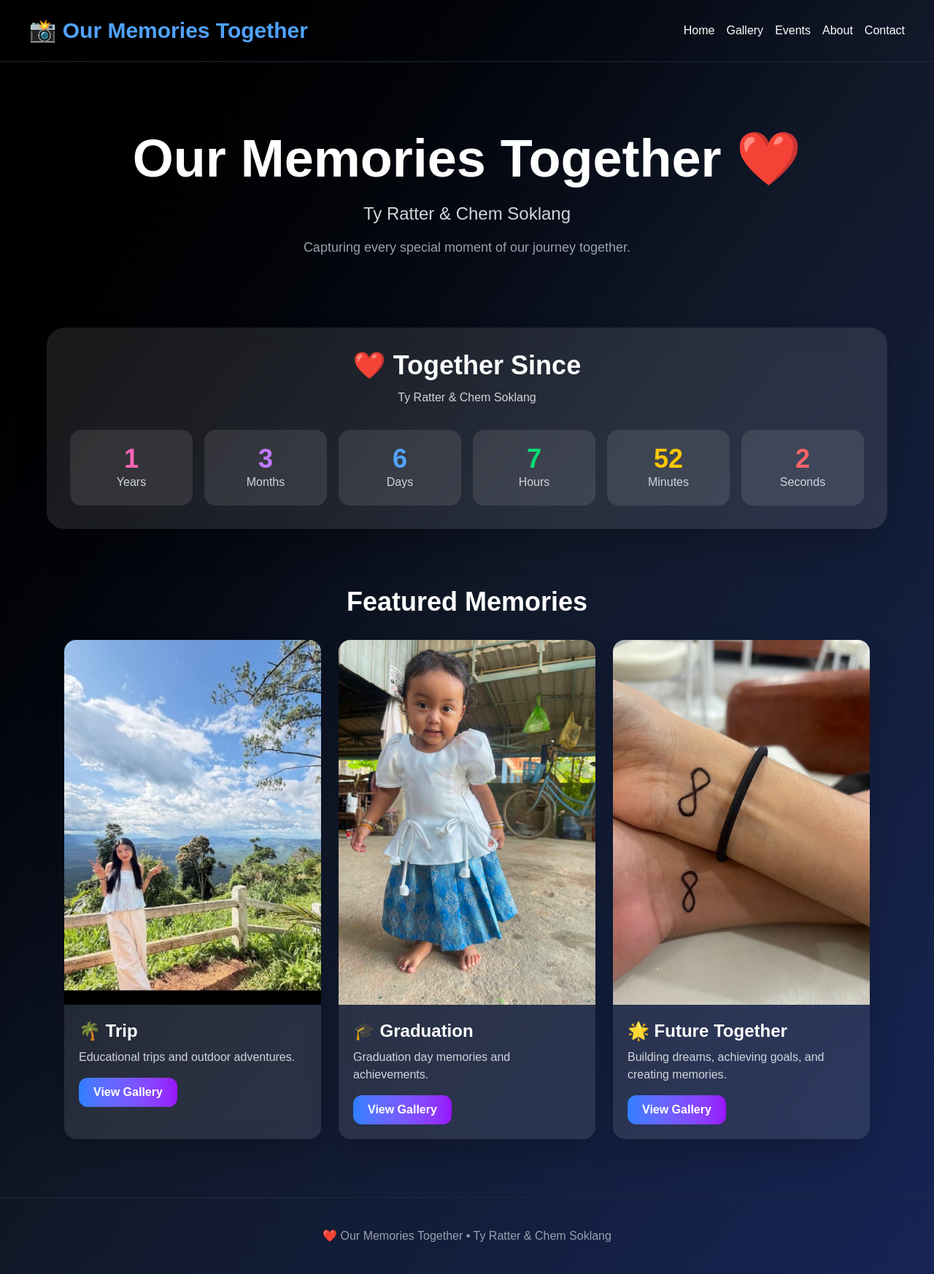
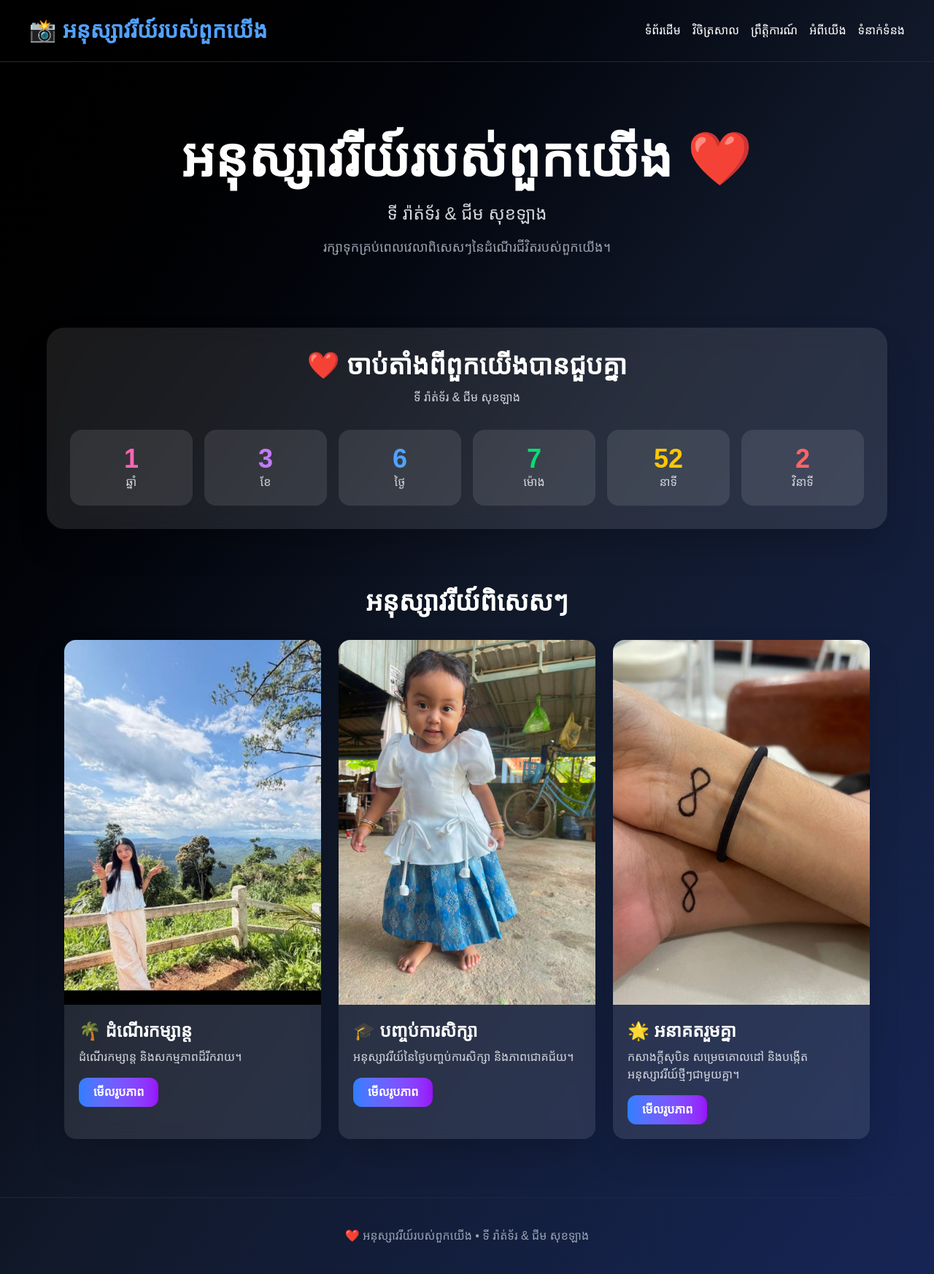
Before and after one commit to kachheangveng7-dot/veng-photo, a Next.js app: page / in a window 1280 px wide. Shown: the whole page at 73% size. Built offline with nearby package versions, Linux system fonts and the light colour scheme.

Commit message:
Khmer Home Page

```diff
--- a/app/page.tsx
+++ b/app/page.tsx
@@ -58,44 +58,44 @@
       {/* Navigation */}
       <nav className="flex flex-col md:flex-row justify-between items-center px-6 md:px-10 py-6 border-b border-gray-800 gap-4">
         <h1 className="text-xl md:text-3xl font-bold text-blue-400">
-          📸 Our Memories Together
+          📸 អនុស្សាវរីយ៍របស់ពួកយើង
         </h1>
 
         <div className="flex flex-wrap justify-center gap-4 text-sm md:text-base">
           <Link href="/" className="hover:text-blue-400">
-            Home
+            ទំព័រដើម
           </Link>
 
           <Link href="/gallery" className="hover:text-blue-400">
-            Gallery
+            វិចិត្រសាល
           </Link>
 
           <Link href="/events" className="hover:text-blue-400">
-            Events
+            ព្រឹត្តិការណ៍
           </Link>
 
           <Link href="/about" className="hover:text-blue-400">
-            About
+            អំពីយើង
           </Link>
 
           <Link href="/contact" className="hover:text-blue-400">
-            Contact
+            ទំនាក់ទំនង
           </Link>
         </div>
       </nav>
 
-      {/* Hero Section */}
+      {/* Hero */}
       <section className="text-center py-16 md:py-24 px-4">
         <h1 className="text-4xl md:text-7xl font-bold text-white">
-          Our Memories Together ❤️
+          អនុស្សាវរីយ៍របស់ពួកយើង ❤️
         </h1>
 
         <p className="text-lg md:text-2xl text-gray-300 mt-6">
-          Ty Ratter & Chem Soklang
+          ទី រ៉ាត់ទ័រ & ជីម សុខឡាង
         </p>
 
         <p className="text-sm md:text-lg text-gray-400 mt-4">
-          Capturing every special moment of our journey together.
+          រក្សាទុកគ្រប់ពេលវេលាពិសេសៗនៃដំណើរជីវិតរបស់ពួកយើង។
         </p>
       </section>
 
@@ -103,11 +103,11 @@
       <section className="px-6 pb-20">
         <div className="max-w-6xl mx-auto bg-white/10 backdrop-blur-lg rounded-3xl p-8 shadow-2xl">
           <h2 className="text-3xl md:text-4xl font-bold text-center mb-3">
-            ❤️ Together Since
+            ❤️ ចាប់តាំងពីពួកយើងបានជួបគ្នា
           </h2>
 
           <p className="text-center text-gray-300 mb-8">
-            Ty Ratter & Chem Soklang
+            ទី រ៉ាត់ទ័រ & ជីម សុខឡាង
           </p>
 
           <div className="grid grid-cols-2 md:grid-cols-6 gap-4 text-center">
@@ -115,42 +115,42 @@
               <p className="text-4xl font-bold text-pink-400">
                 {timeTogether.years}
               </p>
-              <p className="text-gray-300">Years</p>
+              <p className="text-gray-300">ឆ្នាំ</p>
             </div>
 
             <div className="bg-white/10 rounded-2xl p-5">
               <p className="text-4xl font-bold text-purple-400">
                 {timeTogether.months}
               </p>
-              <p className="text-gray-300">Months</p>
+              <p className="text-gray-300">ខែ</p>
             </div>
 
             <div className="bg-white/10 rounded-2xl p-5">
               <p className="text-4xl font-bold text-blue-400">
                 {timeTogether.days}
               </p>
-              <p className="text-gray-300">Days</p>
+              <p className="text-gray-300">ថ្ងៃ</p>
             </div>
 
             <div className="bg-white/10 rounded-2xl p-5">
               <p className="text-4xl font-bold text-green-400">
                 {timeTogether.hours}
               </p>
-              <p className="text-gray-300">Hours</p>
+              <p className="text-gray-300">ម៉ោង</p>
             </div>
 
             <div className="bg-white/10 rounded-2xl p-5">
               <p className="text-4xl font-bold text-yellow-400">
                 {timeTogether.minutes}
               </p>
-              <p className="text-gray-300">Minutes</p>
+              <p className="text-gray-300">នាទី</p>
             </div>
 
             <div className="bg-white/10 rounded-2xl p-5">
               <p className="text-4xl font-bold text-red-400">
                 {timeTogether.seconds}
               </p>
-              <p className="text-gray-300">Seconds</p>
+              <p className="text-gray-300">វិនាទី</p>
             </div>
           </div>
         </div>
@@ -159,7 +159,7 @@
       {/* Featured Memories */}
       <section className="max-w-6xl mx-auto px-6 pb-20">
         <h2 className="text-3xl md:text-4xl font-bold mb-8 text-center">
-          Featured Memories
+          អនុស្សាវរីយ៍ពិសេសៗ
         </h2>
 
         <div className="grid grid-cols-1 md:grid-cols-3 gap-6">
@@ -173,18 +173,18 @@
 
             <div className="p-5">
               <h3 className="text-2xl font-bold">
-                🌴 Trip
+                🌴 ដំណើរកម្សាន្ត
               </h3>
 
               <p className="text-gray-300 mt-2 mb-4">
-                Educational trips and outdoor adventures.
+                ដំណើរកម្សាន្ត និងសកម្មភាពដ៏រីករាយ។
               </p>
 
               <Link
                 href="/gallery/trip"
                 className="inline-block bg-gradient-to-r from-blue-500 to-purple-600 px-5 py-2 rounded-xl font-semibold"
               >
-                View Gallery
+                មើលរូបភាព
               </Link>
             </div>
           </div>
@@ -199,23 +199,23 @@
 
             <div className="p-5">
               <h3 className="text-2xl font-bold">
-                🎓 Graduation
+                🎓 បញ្ចប់ការសិក្សា
               </h3>
 
               <p className="text-gray-300 mt-2 mb-4">
-                Graduation day memories and achievements.
+                អនុស្សាវរីយ៍នៃថ្ងៃបញ្ចប់ការសិក្សា និងភាពជោគជ័យ។
               </p>
 
               <Link
                 href="/gallery/graduation"
                 className="inline-block bg-gradient-to-r from-blue-500 to-purple-600 px-5 py-2 rounded-xl font-semibold"
               >
-                View Gallery
+                មើលរូបភាព
               </Link>
             </div>
           </div>
 
-          {/* Future Together */}
+          {/* Future */}
           <div className="bg-white/10 backdrop-blur-md rounded-2xl overflow-hidden shadow-2xl hover:scale-105 transition duration-300">
             <img
               src="/images2/future.jpg"
@@ -225,18 +225,18 @@
 
             <div className="p-5">
               <h3 className="text-2xl font-bold">
-                🌟 Future Together
+                🌟 អនាគតរួមគ្នា
               </h3>
 
               <p className="text-gray-300 mt-2 mb-4">
-                Building dreams, achieving goals, and creating memories.
+                កសាងក្ដីសុបិន សម្រេចគោលដៅ និងបង្កើតអនុស្សាវរីយ៍ថ្មីៗជាមួយគ្នា។
               </p>
 
               <Link
                 href="/gallery/future"
                 className="inline-block bg-gradient-to-r from-blue-500 to-purple-600 px-5 py-2 rounded-xl font-semibold"
               >
-                View Gallery
+                មើលរូបភាព
               </Link>
             </div>
           </div>
@@ -246,7 +246,7 @@
       {/* Footer */}
       <footer className="text-center py-10 border-t border-gray-800">
         <p className="text-gray-400">
-          ❤️ Our Memories Together • Ty Ratter & Chem Soklang
+          ❤️ អនុស្សាវរីយ៍របស់ពួកយើង • ទី រ៉ាត់ទ័រ & ជីម សុខឡាង
         </p>
       </footer>
     </main>
```
